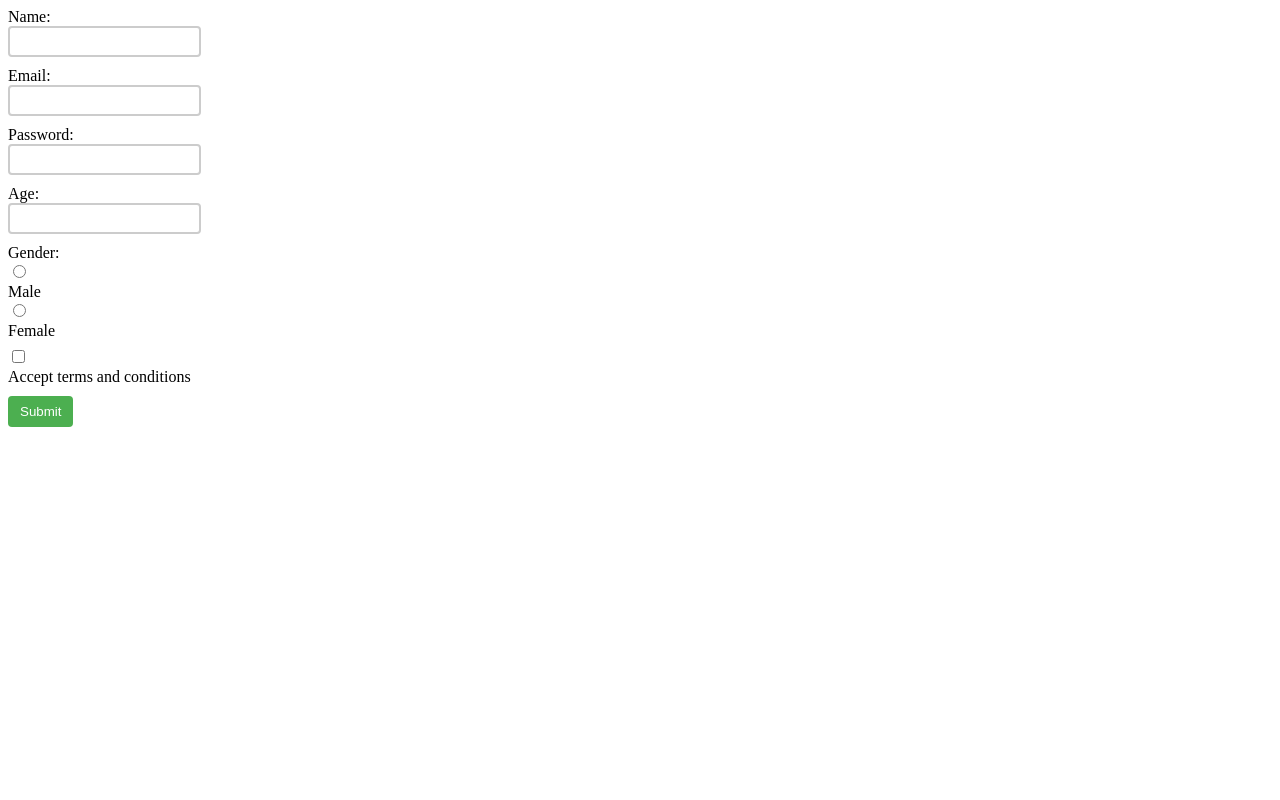
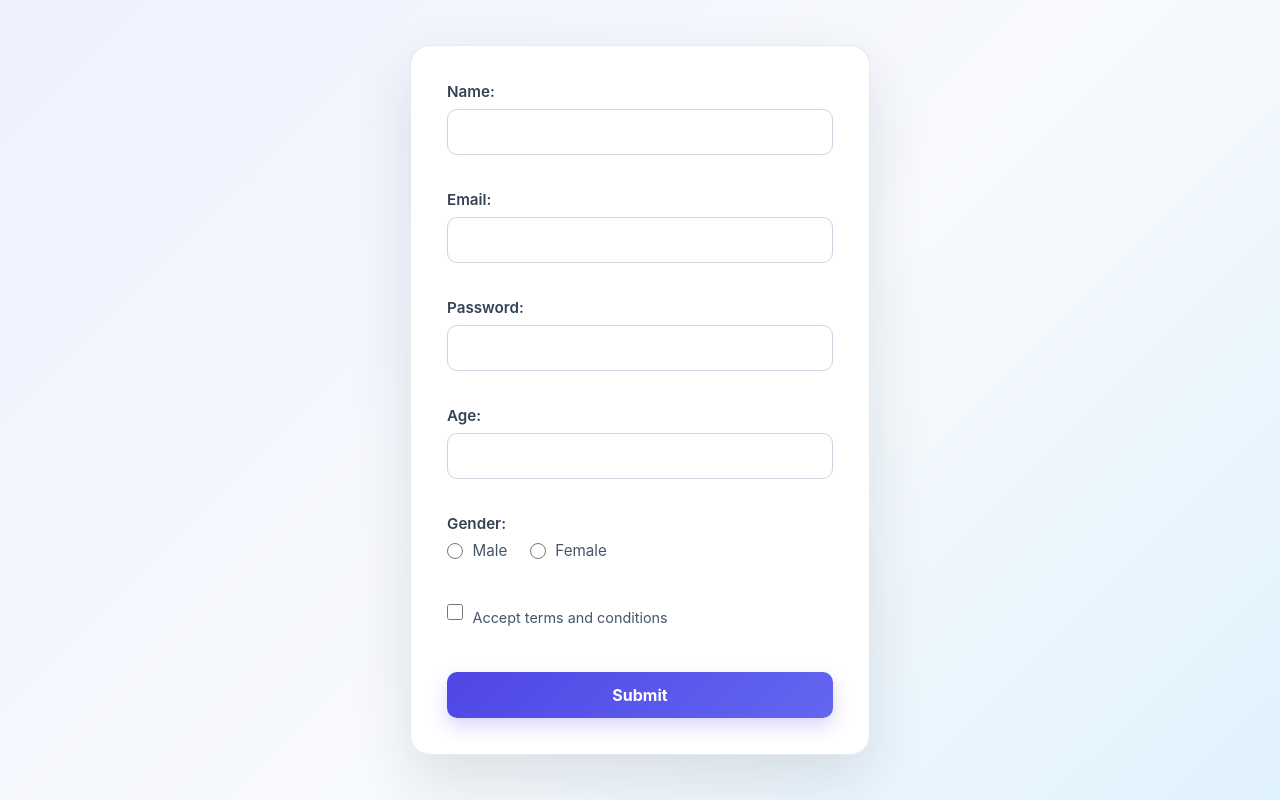
Before and after one commit to nadianeethling-rgb/Capstone-Full-stack-web-and-software-development-Intermediate-Batch-1, a plain HTML site: page index.html in a window 1280 px wide. Drawn offline with Linux system fonts and the light colour scheme.

Commit message:
Style changes

```diff
--- a/styles.css
+++ b/styles.css
@@ -1,29 +1,123 @@
-.error {
-    color: red;
-    font-size: 0.9em;
-    margin-bottom: 10px;
+* {
+    box-sizing: border-box;
 }
 
-input {
+body {
+    min-height: 100vh;
+    margin: 0;
+    display: grid;
+    place-items: center;
+    padding: 32px 16px;
+    background: linear-gradient(135deg, #eef2ff 0%, #f8fafc 55%, #e0f2fe 100%);
+    color: #1e293b;
+    font-family: Inter, "Segoe UI", Arial, sans-serif;
+}
+
+#myForm {
+    width: min(100%, 460px);
+    padding: 36px;
+    background: rgba(255, 255, 255, 0.96);
+    border: 1px solid rgba(226, 232, 240, 0.9);
+    border-radius: 20px;
+    box-shadow: 0 24px 60px rgba(30, 41, 59, 0.12);
+}
+
+#myForm > label {
     display: block;
-    margin-bottom: 5px;
-    padding: 6px;
-    border: 2px solid #ccc;
-    border-radius: 4px;
+    margin: 0 0 8px;
+    color: #334155;
+    font-size: 0.95rem;
+    font-weight: 600;
+}
+
+input:not([type="radio"]):not([type="checkbox"]) {
+    display: block;
+    width: 100%;
+    margin: 0 0 5px;
+    padding: 12px 14px;
+    border: 1px solid #cbd5e1;
+    border-radius: 10px;
+    background: #fff;
+    color: #0f172a;
+    font: inherit;
+    transition: border-color 160ms ease, box-shadow 160ms ease;
+}
+
+input:not([type="radio"]):not([type="checkbox"]):focus {
+    outline: none;
+    border-color: #6366f1;
+    box-shadow: 0 0 0 4px rgba(99, 102, 241, 0.14);
 }
 
 input.valid {
-    border-color: green;
+    border-color: #16a34a;
 }
 
 input.invalid {
-    border-color: red;
+    border-color: #dc2626;
 }
+
+.error {
+    min-height: 18px;
+    margin: 0 0 12px;
+    color: #b91c1c;
+    font-size: 0.82rem;
+}
+
+input[type="radio"],
+input[type="checkbox"] {
+    width: 16px;
+    height: 16px;
+    margin: 0 5px 14px 0;
+    accent-color: #4f46e5;
+    vertical-align: middle;
+}
+
+#myForm > label[for="male"],
+#myForm > label[for="female"] {
+    display: inline-flex;
+    align-items: center;
+    margin: 0 18px 14px 0;
+    color: #475569;
+    font-weight: 400;
+    vertical-align: middle;
+}
+
+#terms + label {
+    display: inline;
+    color: #475569;
+    font-size: 0.9rem;
+    font-weight: 400;
+}
+
 button {
-    padding: 8px 12px;
-    background-color: #4CAF50;
-    color: white;
-    border: none;
-    border-radius: 4px;
+    width: 100%;
+    margin-top: 8px;
+    padding: 13px 16px;
+    border: 0;
+    border-radius: 10px;
+    background: linear-gradient(135deg, #4f46e5, #6366f1);
+    box-shadow: 0 8px 18px rgba(79, 70, 229, 0.22);
+    color: #fff;
     cursor: pointer;
+    font: inherit;
+    font-weight: 700;
+    transition: transform 160ms ease, box-shadow 160ms ease;
 }
+
+button:hover {
+    transform: translateY(-1px);
+    box-shadow: 0 11px 22px rgba(79, 70, 229, 0.28);
+}
+
+button:focus-visible {
+    outline: 3px solid rgba(99, 102, 241, 0.35);
+    outline-offset: 3px;
+}
+
+@media (max-width: 480px) {
+    #myForm {
+        padding: 26px 22px;
+        border-radius: 16px;
+    }
+}
```
